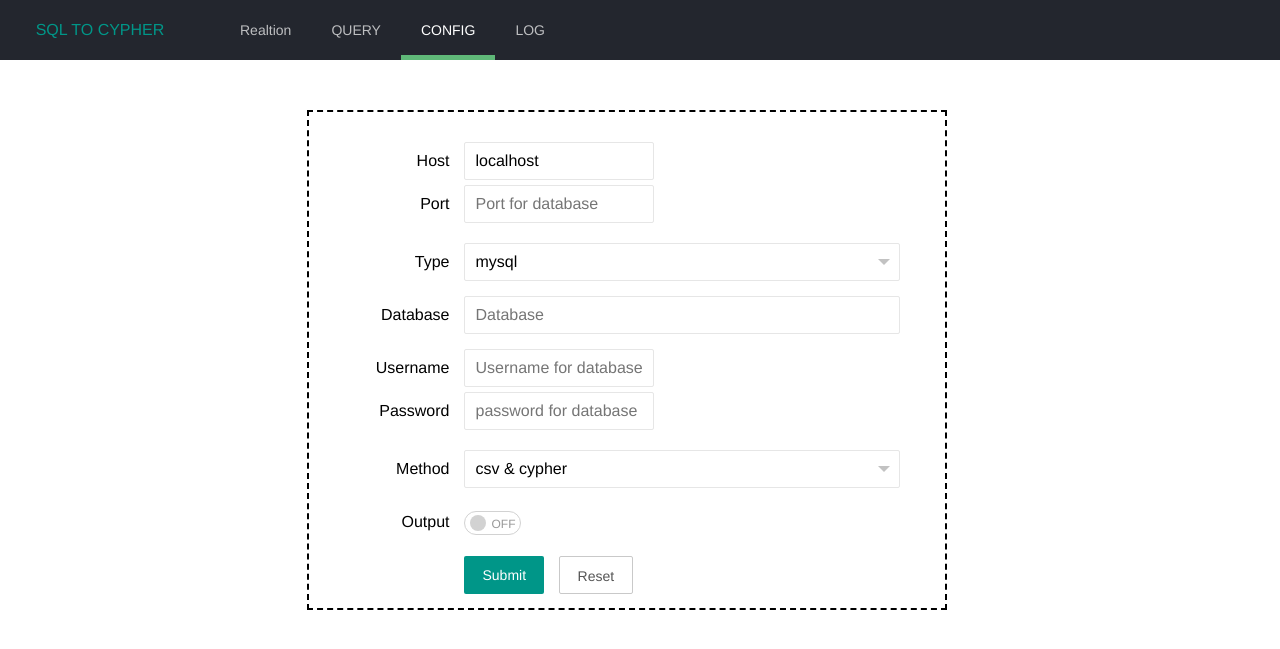
After one commit to UNSW-database/SQL2Cypher, a Flask app: page /config in a window 1280 px wide. The commit adds this page. Shown: the top 649 px of the page. Run offline with Flask 2, Linux system fonts and the light colour scheme.

Commit message:
add a config page and almost done

```diff
--- a/view/route.py
+++ b/view/route.py
@@ -1,13 +1,14 @@
 import sys
 import os
 from view import app
+from configparser import ConfigParser
 
 # to add the module path
 PACKAGE_PARENT = '..'
 SCRIPT_DIR = os.path.dirname(os.path.realpath(os.path.join(os.getcwd(), os.path.expanduser(__file__))))
 sys.path.append(os.path.normpath(os.path.join(SCRIPT_DIR, PACKAGE_PARENT)))
 
-from flask import Flask, render_template
+from flask import Flask, render_template, redirect, url_for, request
 from utils.CLI import CLI
 
 
@@ -16,34 +17,96 @@ from utils.CLI import CLI
 #             template_folder=os.getcwd() + '/view/templates/',
 #             static_folder=os.getcwd() + '/view/static/')
 
+cli = None
+
+
+def check_config():
+    """
+    check the config file to confirm whether need to redirect to config page
+    :return: whether exists
+    """
+    return os.path.isfile(os.getcwd() + '/conf/db.ini')
+
+
+def load_config():
+    """
+    load the config file and init CLI
+    :return: new CLI config
+    """
+    parser = ConfigParser()
+    parser.read(os.getcwd() + '/conf/db.ini')
+    db = parser['current']['db']
+    output_only = parser['export']['export_method']
+
+    output = True if output_only == 'cypher' else False
+    return CLI(output, db_name=db)
+
+
 
 @app.route('/')
 @app.route('/index')
 def index():
-    links = []
-    cli = CLI(False, db_name='mysql')
-    cli.config = cli.load_config()
-    cli.cb = cli.load_convert(cli.db_name)
+    if not check_config():
+        return redirect(url_for('Config'))
+    else:
+        cli = load_config()
+        cli.load_web_conf()
+        links = []
+        tables = cli.cb.get_tables()
+        for table in tables:
+            table["reflexive"] = 'false'
+        table_names = [table['id'] for table in tables]
+        relation = cli.cb.get_mysql_relations(only_table=True)
 
-    tables = cli.cb.get_tables()
-    for table in tables:
-        table["reflexive"] = 'false'
-    table_names = [table['id'] for table in tables]
-    relation = cli.cb.get_mysql_relations(only_table=True)
+        for name in table_names:
+            temp = {}
+            for r in relation:
+                if name == r['TABLE_NAME']:
+                    source_index = table_names.index(name)
+                    target_index = table_names.index(r['REFERENCED_TABLE_NAME'])
+                    temp['source'] = '{}'.format(source_index)
+                    temp['target'] = '{}'.format(target_index)
+                    temp['left'] = 'false'
+                    temp['right'] = 'true'
+                    temp['type'] = '{}_{}'.format(r['TABLE_NAME'], r['REFERENCED_TABLE_NAME'])
+                    links.append(temp)
+        return render_template('index.html', tables=tables, links=links, config=cli == None)
 
-    for name in table_names:
-        temp = {}
-        for r in relation:
-            if name == r['TABLE_NAME']:
-                source_index = table_names.index(name)
-                target_index = table_names.index(r['REFERENCED_TABLE_NAME'])
-                temp['source'] = '{}'.format(source_index)
-                temp['target'] = '{}'.format(target_index)
-                temp['left'] = 'false'
-                temp['right'] = 'true'
-                temp['type'] = '{}_{}'.format(r['TABLE_NAME'], r['REFERENCED_TABLE_NAME'])
-                links.append(temp)
-    return render_template('index.html', tables=tables, links=links)
+
+@app.route('/config', methods=["POST", "GET"])
+def Config():
+    global cli
+    if request.method == "POST":
+        parser = ConfigParser()
+        parser.read(os.getcwd() + '/conf/db.ini')
+        print(request.form.get('type'))
+        parser.set(request.form.get('type'), 'host', request.form.get('host'))
+        parser.set(request.form.get('type'), 'port', request.form.get('port'))
+        parser.set(request.form.get('type'), 'database', request.form.get('database'))
+        parser.set(request.form.get('type'), 'password', request.form.get('password'))
+
+        try:
+            parser.add_section('export')
+        except Exception as err:
+            # means the export section already exists
+            pass
+        parser.set('export', 'export_method', request.form.get('export_method'))
+        output_only = True if 'output' in request.form else False
+        parser.set('export', 'output', str(output_only))
+
+        try:
+            parser.add_section('current')
+        except Exception as err:
+            # mean the section already exists
+            pass
+        parser.set('current', 'db', request.form.get('type'))
+        with open(os.getcwd() + '/conf/db.ini', "w+") as file:
+            parser.write(file)
+
+        cli = CLI(output_only, db_name=request.form.get('type'))
+        # redirect into index
+        return redirect(url_for('index'))
+    return render_template('config.html')
 
 
 @app.route('/sql2cypher')
--- a/view/templates/code.html
+++ b/view/templates/code.html
@@ -25,6 +25,7 @@
       <ul class="layui-nav layui-layout-left">
         <li class="layui-nav-item"><a href="/">Realtion</a></li>
         <li class="layui-nav-item layui-this"><a href="/sql2cypher">QUERY</a></li>
+        <li class="layui-nav-item"><a href="/config">CONFIG</a></li>
         <li class="layui-nav-item"><a href="">LOG</a></li>
       </ul>
     </div>
--- /dev/null
+++ b/view/templates/config.html
@@ -0,0 +1,142 @@
+<!DOCTYPE html>
+<html lang="en">
+<head>
+    <meta charset="UTF-8">
+    <title>SQL TO CYPHER</title>
+    <link rel="stylesheet" href="../static/css/layui.css">
+    <link rel="stylesheet" href="../static/css/graph.css">
+    <link rel="stylesheet" href="../static/layer/theme/default/layer.css">
+</head>
+<body class="layui-layout-body">
+  <div class="layui-layout layui-layout-admin">
+    <div class="layui-header">
+      <div class="layui-logo">SQL TO CYPHER</div>
+  <!--    &lt;!&ndash; 头部区域（可配合layui已有的水平导航） &ndash;&gt;-->
+      <ul class="layui-nav layui-layout-left">
+        <li class="layui-nav-item"><a href="/">Realtion</a></li>
+        <li class="layui-nav-item"><a href="/sql2cypher">QUERY</a></li>
+        <li class="layui-nav-item layui-this"><a href="/config">CONFIG</a></li>
+        <li class="layui-nav-item"><a href="">LOG</a></li>
+      </ul>
+    </div>
+
+      <!--   config page   -->
+      <div class="layui-container" style="font-size: medium; height: 500px; margin-top: 50px; width: 50%; margin-left: 24%; border-width:2px; border-style: dashed; border-color:black;">
+        <form class="layui-form" action="/config" style="margin: 5%; " method="POST">
+          <div class="layui-form-item">
+            <div class="layui-inline">
+              <label class="layui-form-label">Host</label>
+              <div class="layui-input-inline">
+                <label>
+                  <input type="text" name="host" required autocomplete="off" placeholder="Host for database" class="layui-input" value="localhost">
+                </label>
+              </div>
+            </div>
+
+
+            <div class="layui-inline">
+              <label class="layui-form-label">Port</label>
+              <div class="layui-input-inline">
+                <label>
+                  <input type="number" name="port" required autocomplete="off" placeholder="Port for database" class="layui-input">
+                </label>
+              </div>
+            </div>
+          </div>
+
+          <div class="layui-form-item">
+            <label class="layui-form-label">Type</label>
+            <div class="layui-input-block">
+              <select name="type" lay-filter="aihao">
+                <option value="mysql">mysql</option>
+                <option value="psql">psql</option>
+              </select>
+            </div>
+          </div>
+
+
+          <div class="layui-form-item">
+            <label class="layui-form-label">Database</label>
+            <div class="layui-input-block">
+              <label>
+                <input type="text" name="database" required  placeholder="Database" autocomplete="off" class="layui-input">
+              </label>
+            </div>
+          </div>
+
+          <div class="layui-form-item">
+            <div class="layui-inline">
+              <label class="layui-form-label">Username</label>
+              <div class="layui-input-inline">
+                <label>
+                  <input type="text" name="username" required  placeholder="Username for database" class="layui-input" value="">
+                </label>
+              </div>
+            </div>
+
+
+            <div class="layui-inline">
+              <label class="layui-form-label">Password</label>
+              <div class="layui-input-inline">
+                <label>
+                  <input type="password" name="password" required placeholder="password for database" class="layui-input" value="">
+                </label>
+              </div>
+            </div>
+          </div>
+
+           <div class="layui-form-item">
+              <label class="layui-form-label">Method</label>
+              <div class="layui-input-block">
+                <select name="export_method" lay-filter="aihao">
+                  <option value="default">csv & cypher</option>
+                  <option value="csv">csv</option>
+                  <option value="cypher">cypher</option>
+                </select>
+              </div>
+            </div>
+
+          <div class="layui-form-item">
+            <label class="layui-form-label">Output</label>
+            <div class="layui-input-block">
+                <label>
+                    <input type="checkbox" name="output" lay-skin="switch" lay-filter="switchTest" lay-text="ON|OFF">
+                </label>
+            </div>
+          </div>
+
+          <div class="layui-input-block">
+            <button class="layui-btn" lay-submit lay-filter="formDemo"  type="submit">Submit</button>
+            <button type="reset" class="layui-btn layui-btn-primary">Reset</button>
+          </div>
+        </form>
+      </div>
+
+
+  </div>
+
+  <script src="../static/js/layui.js"></script>
+  <script src="../static/layer/layer.js"></script>
+  <script src="../static/js/d3.v3.min.js"></script>
+<!--  <script src="../static/js/graph.js"></script>-->
+  <script>
+    layui.use(['form', 'element'], function(){
+        var form = layui.form
+          ,layer = layui.layer
+          ,element = layui.element;
+
+          form.on('switch(switchTest)', function(data){
+            layer.msg('Output only：'+ (this.checked ? 'true' : 'false'), {
+              offset: '6px'
+            });
+            layer.tips('If switch on then the cypher will be not be executed, which will be stored into /data/ folder. Otherwise cypher will be executed directly.', data.othis)
+          });
+
+          console.log(form);
+
+    });
+
+
+  </script>
+</body>
+</html>
```
Also changed, not shown: conf/db.ini (+9 -0 lines), utils/CLI.py (+12 -12 lines), view/templates/index.html (+19 -5 lines).
